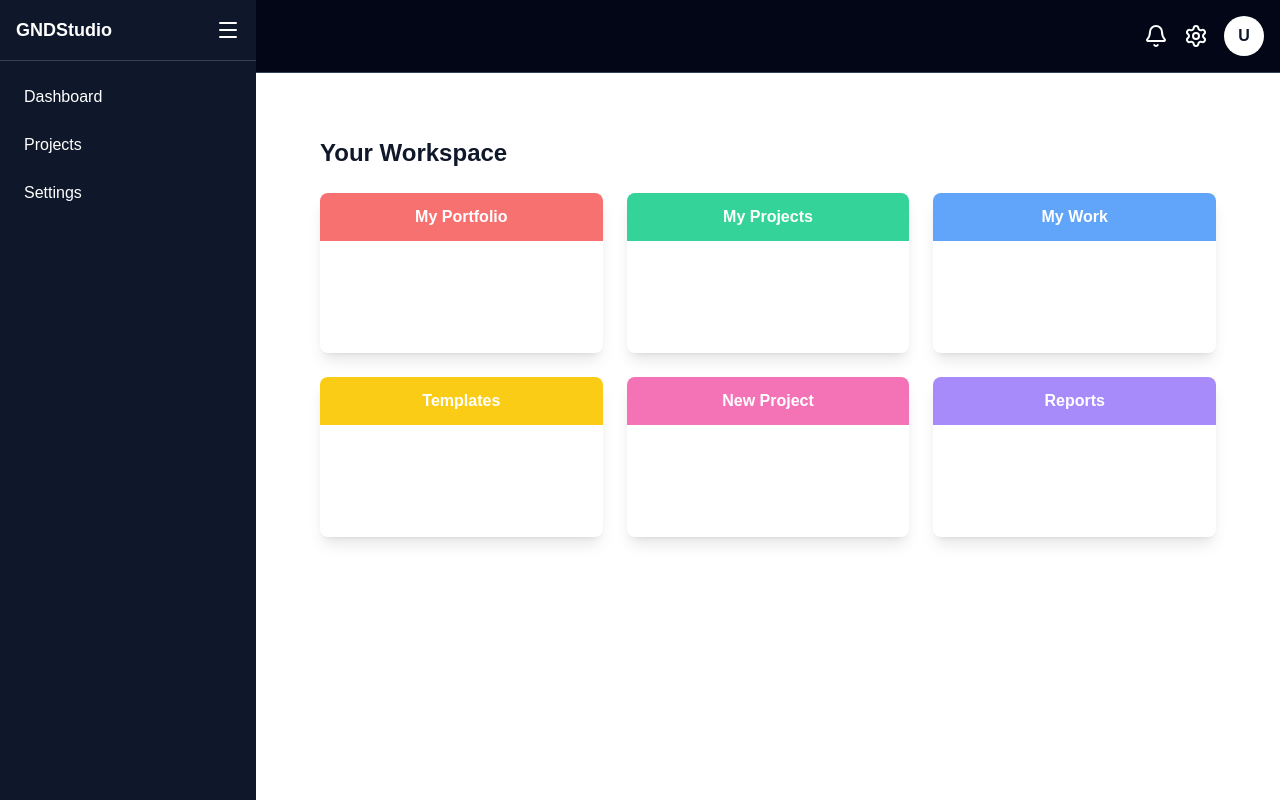
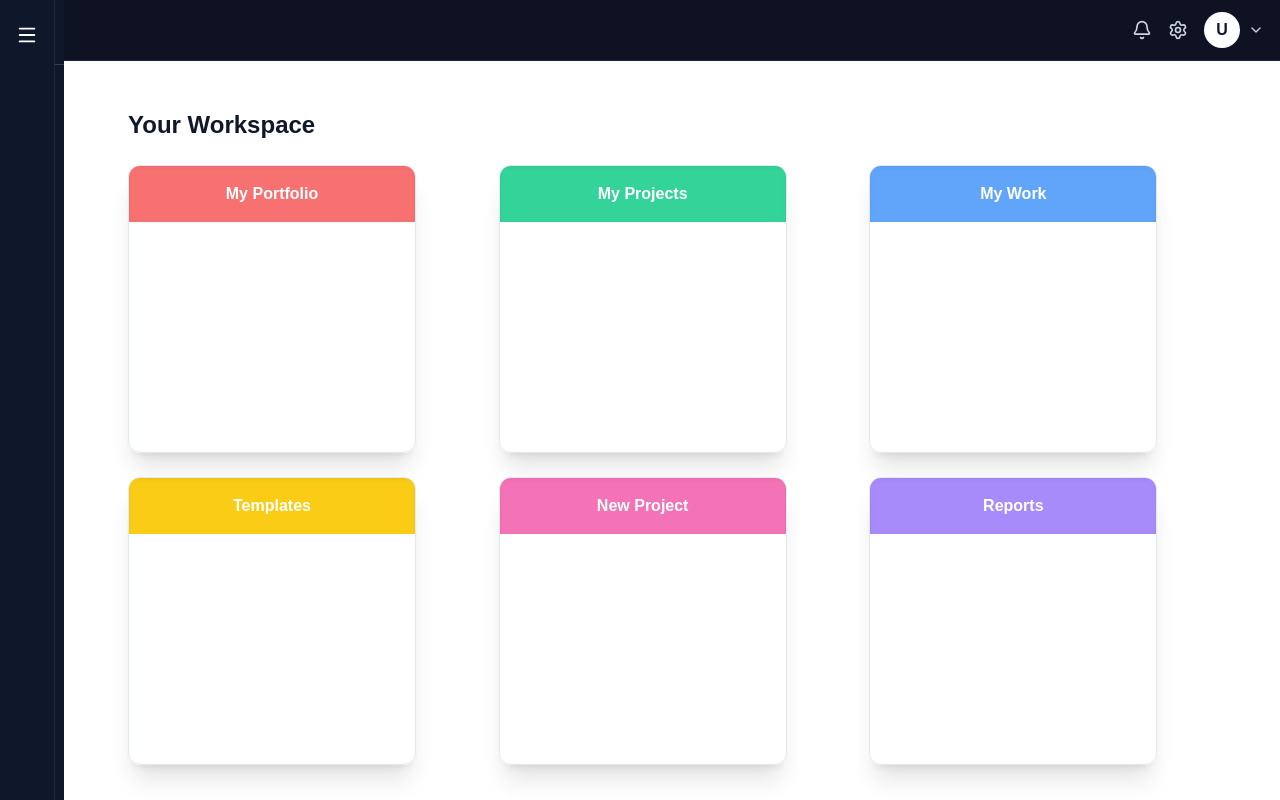
Before and after one commit to jjoynergnd/GNDStudio, a Next.js app: page / in a window 1280 px wide. Built offline with nearby package versions, Linux system fonts and the light colour scheme.

Commit message:
Implement tile system, portfolio tile, sidebar updates

```diff
--- a/src/app/layout.tsx
+++ b/src/app/layout.tsx
@@ -11,7 +11,7 @@ export default function RootLayout({ children }: { children: ReactNode }) {
           <Sidebar />
           <div className="flex-1 flex flex-col overflow-y-auto">
             <Header />
-            <main className="p-8">{children}</main>
+            <main className="px-8 pt-4 pb-8">{children}</main>
           </div>
         </div>
       </body>
--- a/src/app/page.tsx
+++ b/src/app/page.tsx
@@ -1,15 +1,39 @@
 import ProjectTile from "../components/home/ProjectTile";
+import MyPortfolioTile from "../components/home/tiles/MyPortfolioTile";
 import { projects } from "../features/projects/mockData";
 
+// Type for portfolio items
+type Portfolio = {
+  id: number;
+  name: string;
+};
+
 export default function Home() {
+  // Example portfolio data (empty for now)
+  const portfolios: Portfolio[] = [];
+
   return (
     <div className="p-8">
       <h1 className="text-2xl font-semibold mb-6">Your Workspace</h1>
 
       <div className="grid grid-cols-1 md:grid-cols-3 gap-6">
-        {projects.map((project) => (
-          <ProjectTile key={project.id} project={project} />
-        ))}
+        {projects.map((project) => {
+          // Inject flipContent ONLY for the "My Portfolio" tile
+          if (project.name === "My Portfolio") {
+            return (
+              <ProjectTile
+                key={project.id}
+                project={{
+                  ...project,
+                  flipContent: <MyPortfolioTile portfolios={portfolios} />,
+                }}
+              />
+            );
+          }
+
+          // All other tiles unchanged
+          return <ProjectTile key={project.id} project={project} />;
+        })}
       </div>
     </div>
   );
--- a/src/components/home/ProjectTile.tsx
+++ b/src/components/home/ProjectTile.tsx
@@ -13,31 +13,32 @@ export default function ProjectTile({ project }: { project: Project }) {
   const [flipped, setFlipped] = useState(false);
 
   return (
+    <div className="w-72 h-72 cursor-pointer">
+      {/* Hover lift wrapper */}
+      <div className="w-full h-full transition-all duration-300 hover:-translate-y-1 hover:shadow-2xl rounded-xl">
+
+        {/* 3D flip container */}
         <div
-      className="w-full h-40 perspective cursor-pointer"
-      onClick={() => setFlipped(!flipped)}
-    >
-      <div
-        className={`relative w-full h-full transition-transform duration-500 transform ${
-          flipped ? "rotate-y-180" : ""
+          className={`relative w-full h-full transition-transform duration-500 [perspective:1100px] [transform-style:preserve-3d] rounded-xl shadow-xl ${
+            flipped ? "[transform:rotateY(180deg)]" : ""
           }`}
+          onClick={() => setFlipped((prev) => !prev)}
         >
           {/* Front */}
-        <div className="absolute w-full h-full bg-white rounded-lg shadow-lg backface-hidden">
+          <div className="absolute inset-0 bg-white rounded-xl [backface-visibility:hidden] overflow-hidden border border-slate-200">
             <div
-            className="h-12 rounded-t-lg flex items-center justify-center text-white font-semibold"
+              className="h-14 flex items-center justify-center text-white font-semibold text-base shadow-inner"
               style={{ backgroundColor: project.headerColor }}
             >
               {project.name}
             </div>
-
-          {/* Optional body area */}
-          <div className="p-4 text-center text-sm text-slate-700"></div>
+            <div className="p-4 text-center text-sm text-slate-600"></div>
           </div>
 
           {/* Back */}
-        <div className="absolute w-full h-full bg-slate-100 rounded-lg shadow-lg rotate-y-180 backface-hidden flex items-center justify-center p-4">
+          <div className="absolute inset-0 bg-slate-100 rounded-xl [backface-visibility:hidden] [transform:rotateY(180deg)] flex items-center justify-center p-4 text-sm text-slate-800 border border-slate-200">
             {project.flipContent ? project.flipContent : <span>Coming Soon</span>}
+          </div>
         </div>
       </div>
     </div>
--- /dev/null
+++ b/src/components/home/tiles/MyPortfolioTile.tsx
@@ -0,0 +1,36 @@
+"use client";
+
+type Portfolio = {
+  id: number;
+  name: string;
+};
+
+export default function MyPortfolioTile({
+  portfolios = [],
+}: {
+  portfolios: Portfolio[];
+}) {
+  const hasPortfolios = portfolios.length > 0;
+
+  return (
+    <div className="w-full text-center">
+      <h3 className="font-semibold text-slate-800 mb-3">Your Portfolios</h3>
+
+      {hasPortfolios ? (
+        <ul className="space-y-1 mb-4">
+          {portfolios.map((p) => (
+            <li key={p.id} className="text-slate-700">
+              • {p.name}
+            </li>
+          ))}
+        </ul>
+      ) : (
+        <p className="text-slate-600 mb-4">No portfolios yet</p>
+      )}
+
+      <button className="px-3 py-1 bg-emerald-500 text-white rounded shadow hover:bg-emerald-600 transition">
+        + {hasPortfolios ? "Add Portfolio" : "Create Your First Portfolio"}
+      </button>
+    </div>
+  );
+}
--- a/src/components/layout/Header.tsx
+++ b/src/components/layout/Header.tsx
@@ -1,15 +1,53 @@
 "use client";
 
-import { Bell, Settings } from "lucide-react";
+import { useState } from "react";
+import { Bell, Settings, ChevronDown } from "lucide-react";
 
 export default function Header() {
+  const [openUserMenu, setOpenUserMenu] = useState(false);
+
   return (
-    <div className="flex items-center justify-end gap-4 p-4 border-b border-slate-700 bg-slate-950">
-      <Bell className="w-6 h-6 cursor-pointer text-white hover:text-slate-300" />
-      <Settings className="w-6 h-6 cursor-pointer text-white hover:text-slate-300" />
-      <div className="w-10 h-10 rounded-full bg-white flex items-center justify-center text-slate-900 font-bold cursor-pointer">
-        U
+    <header className="sticky top-0 z-40 border-b border-slate-800 bg-slate-950/95 backdrop-blur">
+      <div className="flex items-center justify-end gap-4 px-4 py-3">
+
+        {/* Notifications */}
+        <button className="text-slate-300 hover:text-white transition-colors">
+          <Bell className="w-5 h-5" />
+        </button>
+
+        {/* Settings */}
+        <button className="text-slate-300 hover:text-white transition-colors">
+          <Settings className="w-5 h-5" />
+        </button>
+
+        {/* User Avatar + Dropdown */}
+        <div className="relative">
+          <button
+            onClick={() => setOpenUserMenu((prev) => !prev)}
+            className="flex items-center gap-2"
+          >
+            <div className="w-9 h-9 rounded-full bg-white flex items-center justify-center text-slate-900 font-bold">
+              U
+            </div>
+            <ChevronDown className="w-4 h-4 text-slate-300" />
+          </button>
+
+          {openUserMenu && (
+            <div className="absolute right-0 mt-2 w-44 rounded-md bg-slate-800 border border-slate-700 shadow-xl text-sm text-slate-200">
+              <button className="w-full text-left px-3 py-2 hover:bg-slate-700">
+                Profile
+              </button>
+              <button className="w-full text-left px-3 py-2 hover:bg-slate-700">
+                Account settings
+              </button>
+              <div className="border-t border-slate-700 my-1" />
+              <button className="w-full text-left px-3 py-2 text-red-400 hover:bg-slate-700">
+                Sign out
+              </button>
+            </div>
+          )}
+        </div>
       </div>
-    </div>
+    </header>
   );
 }
--- a/src/components/layout/Sidebar.tsx
+++ b/src/components/layout/Sidebar.tsx
@@ -1,51 +1,96 @@
 "use client";
 
 import { useState } from "react";
-import { Menu } from "lucide-react";
+import Link from "next/link";
+import { Menu, LayoutDashboard, FolderKanban, Settings } from "lucide-react";
 
 export default function Sidebar() {
-  const [collapsed, setCollapsed] = useState(false);
+  const [collapsed, setCollapsed] = useState(true);
 
   return (
     <div
-      className={`bg-slate-900 text-white h-screen transition-width duration-300 ${
+      className={`bg-slate-900 text-white h-screen transition-all duration-300 flex ${
         collapsed ? "w-16" : "w-64"
       }`}
     >
-      <div className="flex items-center justify-between p-4 border-b border-slate-700">
-        {!collapsed && <span className="font-bold text-lg">GNDStudio</span>}
-        <button onClick={() => setCollapsed(!collapsed)}>
-          <Menu size={24} />
+      {/* Sticky collapse button */}
+      <div className="flex flex-col items-center pt-4 px-2 border-r border-slate-800">
+        <button
+          onClick={() => setCollapsed((prev) => !prev)}
+          className="p-2 rounded hover:bg-slate-800 transition-colors"
+        >
+          <Menu size={22} />
         </button>
       </div>
 
-      {/* ✅ Replace ONLY this section */}
-      <nav className="p-4">
-        <ul className="space-y-2">
-          <li
-            className={`py-2 px-2 hover:bg-slate-800 rounded transition-all ${
-              collapsed ? "opacity-0 pointer-events-none" : "opacity-100"
-            }`}
-          >
+      {/* Main sidebar content */}
+      <div className="flex-1 overflow-hidden">
+        {/* Logo */}
+        <div className="flex items-center gap-3 p-4 border-b border-slate-700">
+          <Link href="/" className="flex items-center gap-2">
+            {/* GND block */}
+            <div className="px-3 py-1 bg-emerald-500 text-slate-900 font-extrabold rounded shadow-md">
+              GND
+            </div>
+
+            {/* Studio text only when expanded */}
+            {!collapsed && (
+              <span className="font-bold text-lg tracking-wide text-white">
+                Studio
+              </span>
+            )}
+          </Link>
+        </div>
+
+        {/* Navigation */}
+        <nav className="p-3">
+          <ul className="space-y-1">
+
+            {/* Dashboard */}
+            <li className="group relative">
+              <button className="flex items-center w-full gap-3 py-2 px-2 rounded-md hover:bg-slate-800 transition-colors">
+                <LayoutDashboard className="w-5 h-5 text-slate-100" />
+                {!collapsed && <span className="text-sm">Dashboard</span>}
+              </button>
+
+              {collapsed && (
+                <span className="absolute left-14 top-1/2 -translate-y-1/2 whitespace-nowrap bg-slate-800 text-xs px-2 py-1 rounded shadow-lg opacity-0 group-hover:opacity-100 transition-opacity">
                   Dashboard
+                </span>
+              )}
             </li>
-          <li
-            className={`py-2 px-2 hover:bg-slate-800 rounded transition-all ${
-              collapsed ? "opacity-0 pointer-events-none" : "opacity-100"
-            }`}
-          >
+
+            {/* Projects */}
+            <li className="group relative">
+              <button className="flex items-center w-full gap-3 py-2 px-2 rounded-md hover:bg-slate-800 transition-colors">
+                <FolderKanban className="w-5 h-5 text-slate-100" />
+                {!collapsed && <span className="text-sm">Projects</span>}
+              </button>
+
+              {collapsed && (
+                <span className="absolute left-14 top-1/2 -translate-y-1/2 whitespace-nowrap bg-slate-800 text-xs px-2 py-1 rounded shadow-lg opacity-0 group-hover:opacity-100 transition-opacity">
                   Projects
+                </span>
+              )}
             </li>
-          <li
-            className={`py-2 px-2 hover:bg-slate-800 rounded transition-all ${
-              collapsed ? "opacity-0 pointer-events-none" : "opacity-100"
-            }`}
-          >
+
+            {/* Settings */}
+            <li className="group relative">
+              <button className="flex items-center w-full gap-3 py-2 px-2 rounded-md hover:bg-slate-800 transition-colors">
+                <Settings className="w-5 h-5 text-slate-100" />
+                {!collapsed && <span className="text-sm">Settings</span>}
+              </button>
+
+              {collapsed && (
+                <span className="absolute left-14 top-1/2 -translate-y-1/2 whitespace-nowrap bg-slate-800 text-xs px-2 py-1 rounded shadow-lg opacity-0 group-hover:opacity-100 transition-opacity">
                   Settings
+                </span>
+              )}
             </li>
+
           </ul>
         </nav>
-      {/* ✅ End of replaced section */}
+      </div>
     </div>
   );
 }
```
Also changed, not shown: src/components/home/tiles/MyProjectsTile.tsx (added), src/components/home/tiles/MyWorkTile.tsx (added), src/components/home/tiles/NewProjectTile.tsx (added), src/components/home/tiles/ReportsTile.tsx (added), src/components/home/tiles/TemplatesTile.tsx (added). Lines whose indentation alone changed are shown as unchanged.
